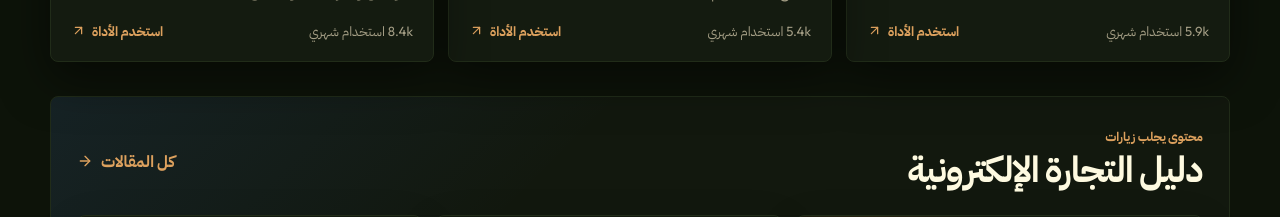
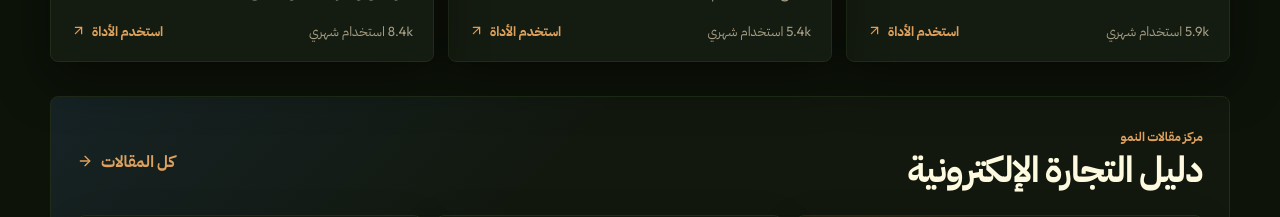
Before and after one commit to M7md7sn/EcomToolkit, a Next.js app: page /ar in a window 1280 px wide. Shown: the part 2900-3117 px from the top of the page. Built offline with nearby package versions, Linux system fonts and the light colour scheme.

Commit message:
Fix homepage blog section eyebrow Arabic translation

```diff
--- a/app/[locale]/page.tsx
+++ b/app/[locale]/page.tsx
@@ -206,7 +206,7 @@ export default async function HomePage({
       <section className="section-block guide-section">
         <div className="section-heading">
           <div>
-            <span className="eyebrow">{isAr ? "محتوى يجلب زيارات" : "SEO content hub"}</span>
+            <span className="eyebrow">{isAr ? "مركز مقالات النمو" : "SEO content hub"}</span>
             <h2>{isAr ? "دليل التجارة الإلكترونية" : "Ecommerce growth guide"}</h2>
           </div>
           <Link className="text-link" href={`/${locale}/blog`}>
```
